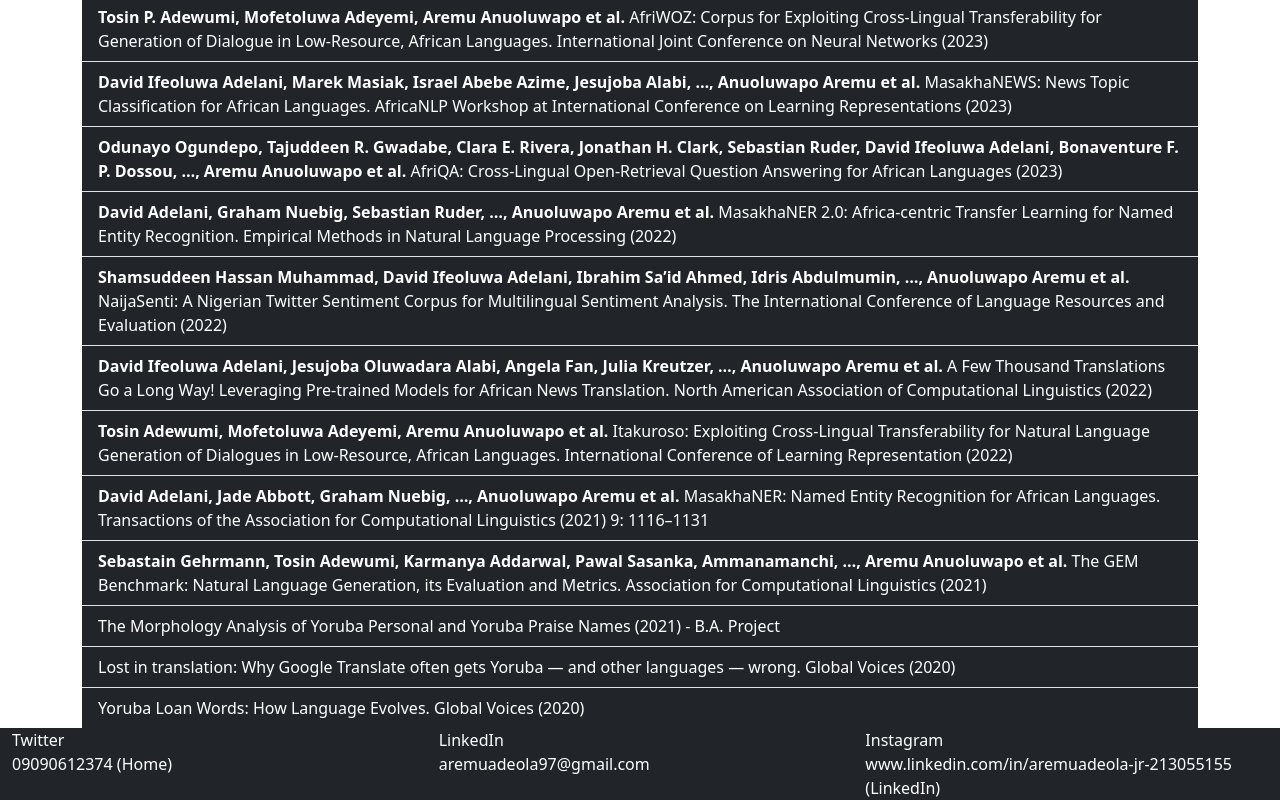
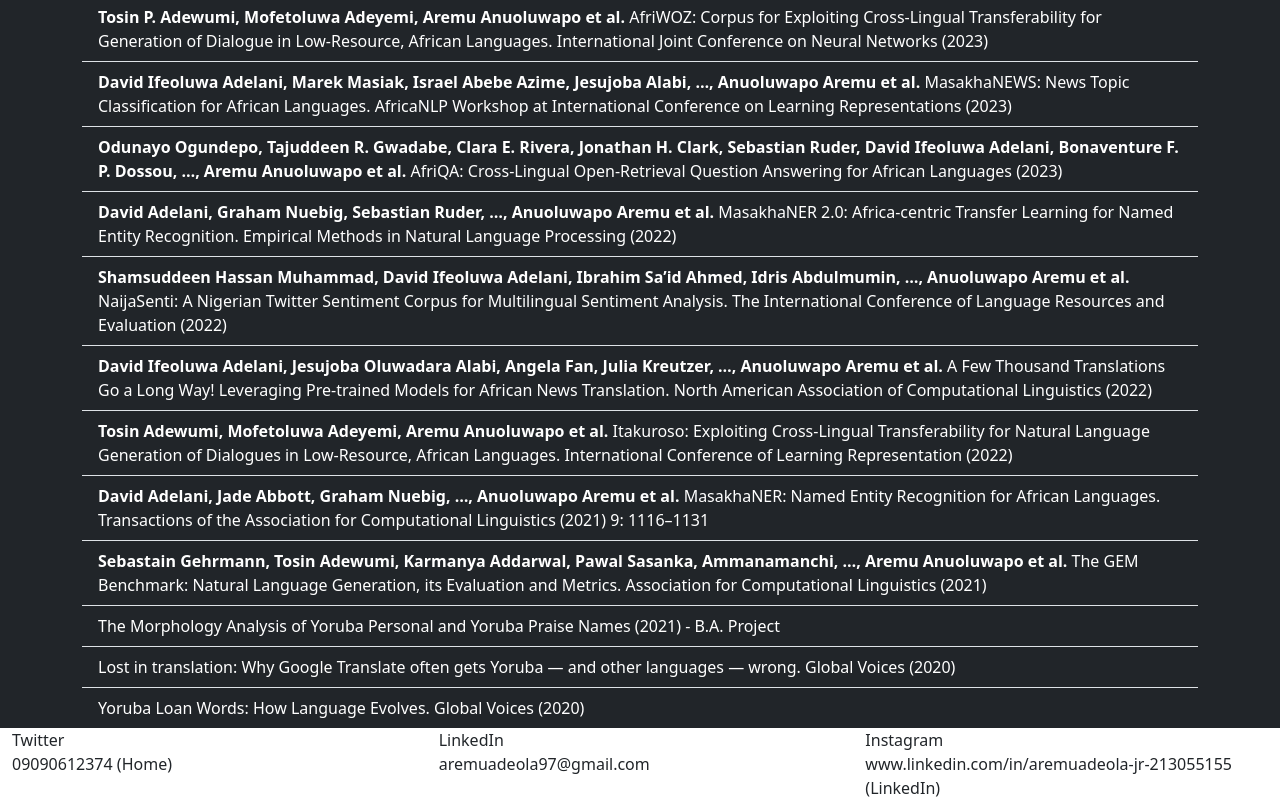
Before and after one commit to sam4rano/portfolio_aremu, a React (Vite) app: page / in a window 1280 px wide. Shown: the part 2390-3190 px from the top of the page. Built offline with nearby package versions, Linux system fonts and the light colour scheme.

Commit message:
color changed

```diff
--- a/src/components/Footer.jsx
+++ b/src/components/Footer.jsx
@@ -4,7 +4,7 @@
 
 function Footer() {
   return (
-    <Container fluid className="bg-dark text-white h-auto" style={{maxHeight:"300px"}}>
+    <Container fluid className="bg-white text-dark h-auto" style={{maxHeight:"300px"}}>
       <Row>
         <Col>Twitter</Col>
         <Col>LinkedIn</Col>
--- a/src/components/Publication.jsx
+++ b/src/components/Publication.jsx
@@ -10,6 +10,8 @@
 		}
 	]
   return (
+	<div className="bg-dark">
+
     <Container className="" style={{style}}>
       <ListGroup variant="flush" className="bg-dark text-white">
         <h2 className="text-center">Publications</h2>
@@ -133,6 +135,7 @@
         </ListGroup.Item>
       </ListGroup>
     </Container>
+	</div>
   );
 };
 
```
